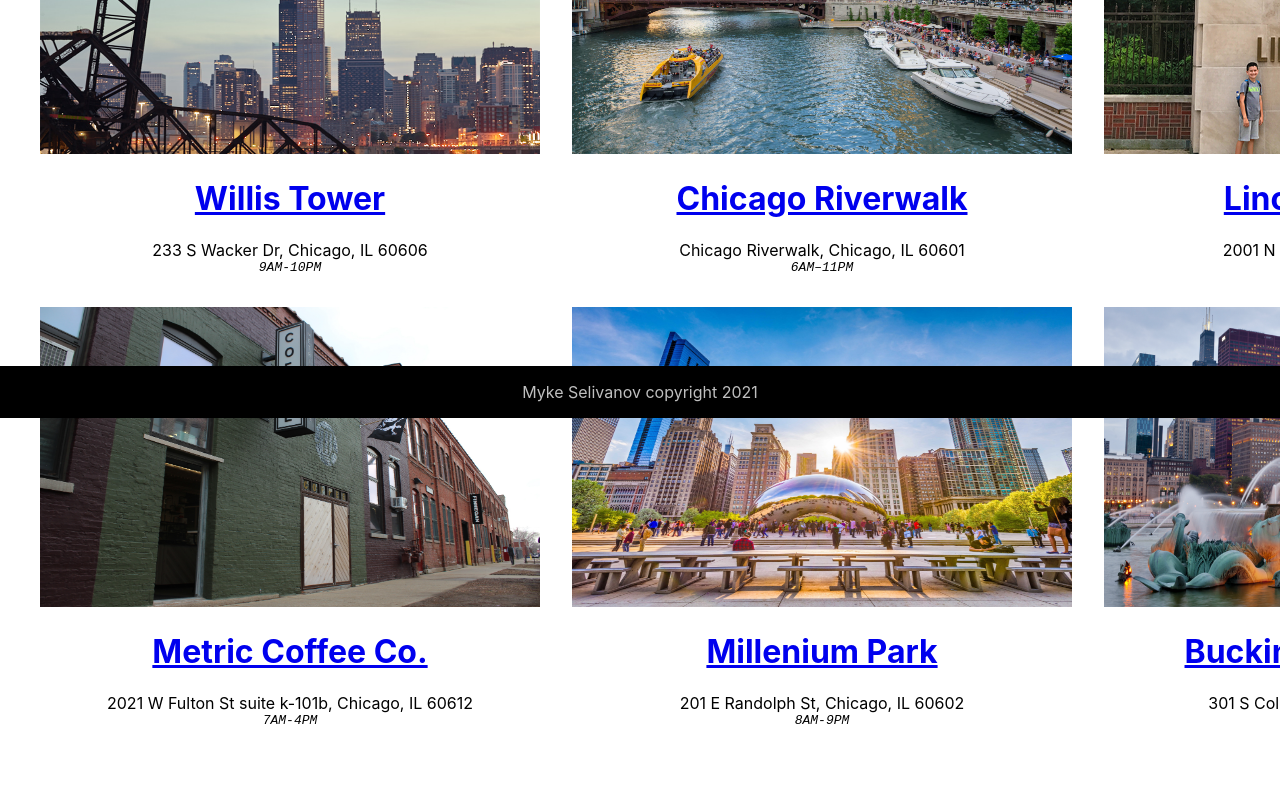
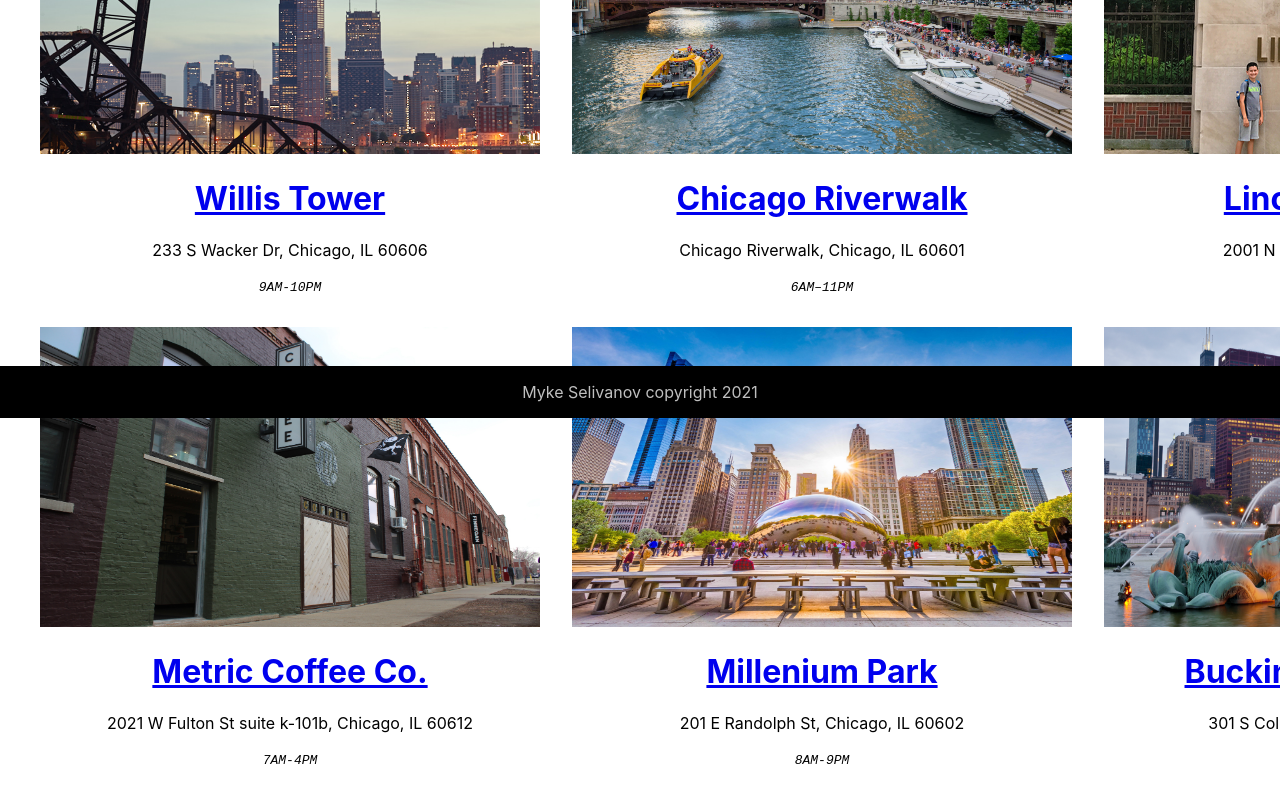
Before and after one commit to MykeSelivanov/chicagotour, a React (Create React App) app in the folder chicagotour/: page /#/ in a window 1280 px wide. Shown: the part 382-1182 px from the top of the page. Before the commit the page ends 1142 px from the top, so only its background shows below. Built offline with nearby package versions, Linux system fonts and the light colour scheme.

Commit message:
updating places space comp

```diff
--- a/chicagotour/src/components/PLACESSpace/PLACESSpace.js
+++ b/chicagotour/src/components/PLACESSpace/PLACESSpace.js
@@ -5,16 +5,21 @@ export default function PLACESSpace(props) {
     const { name, image, address, hours, id } = props;
     return (
         <div className="PLACESSpace">
-            <Link to={`/details/${id}`}>
+            <Link
+                to={`/details/${id}`}>
                 <img src={`${process.env.PUBLIC_URL}/images/${image}`} alt="Hello" />
             </Link>
-            <h1>
-                <Link to={`/details/${id}`}>
-                    {name}
-                </Link>
-            </h1>
-            <div>{address}</div>
-            <div className="hours">{hours}</div>
+
+            <Link
+                className="PLACESSpace-title"
+                to={`/details/${id}`}>
+                <h1>{name}</h1>
+            </Link>
+
+            <div className="PLACESSpace-info">
+                <div>{address}</div> <br/>
+                <div className="hours">{hours}</div>
+            </div>
         </div>
     )
 }
```
